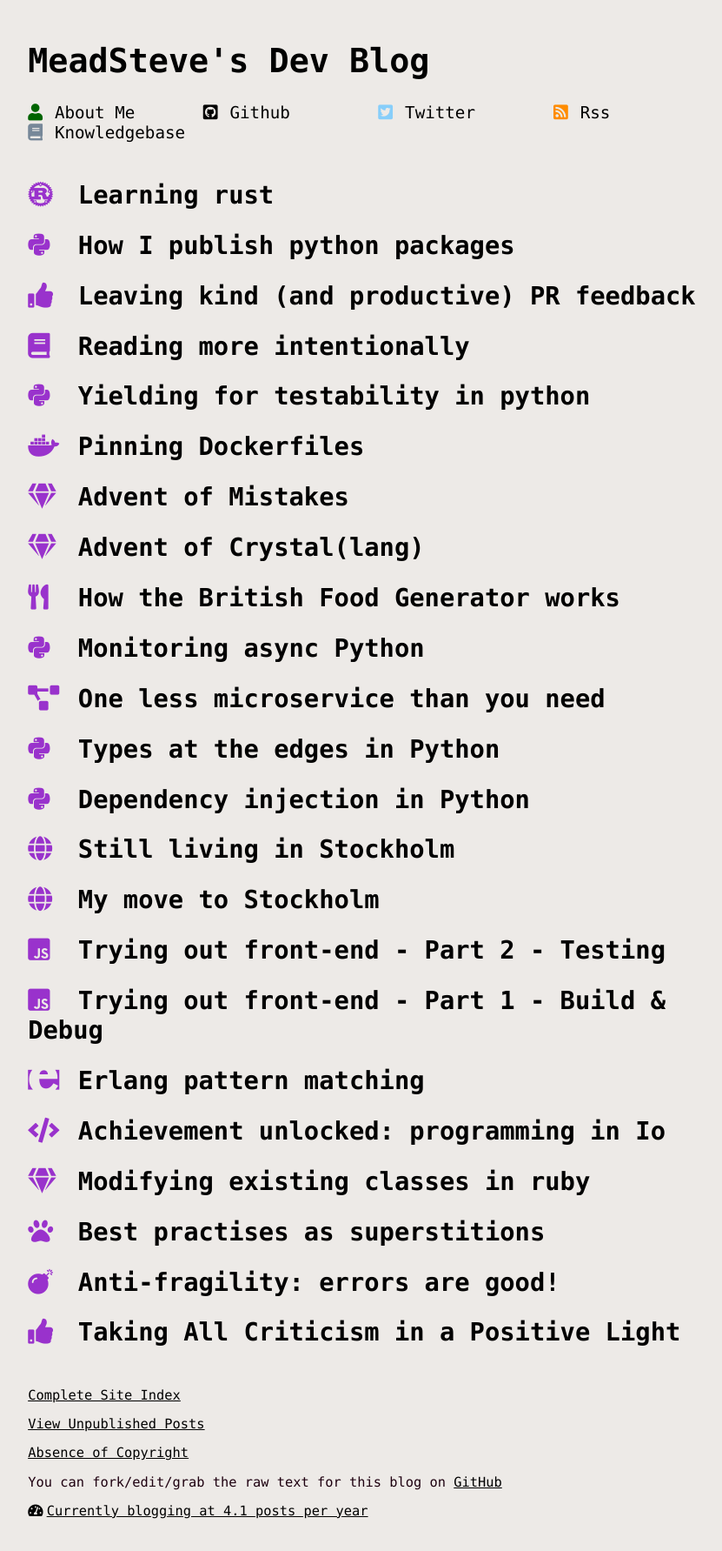
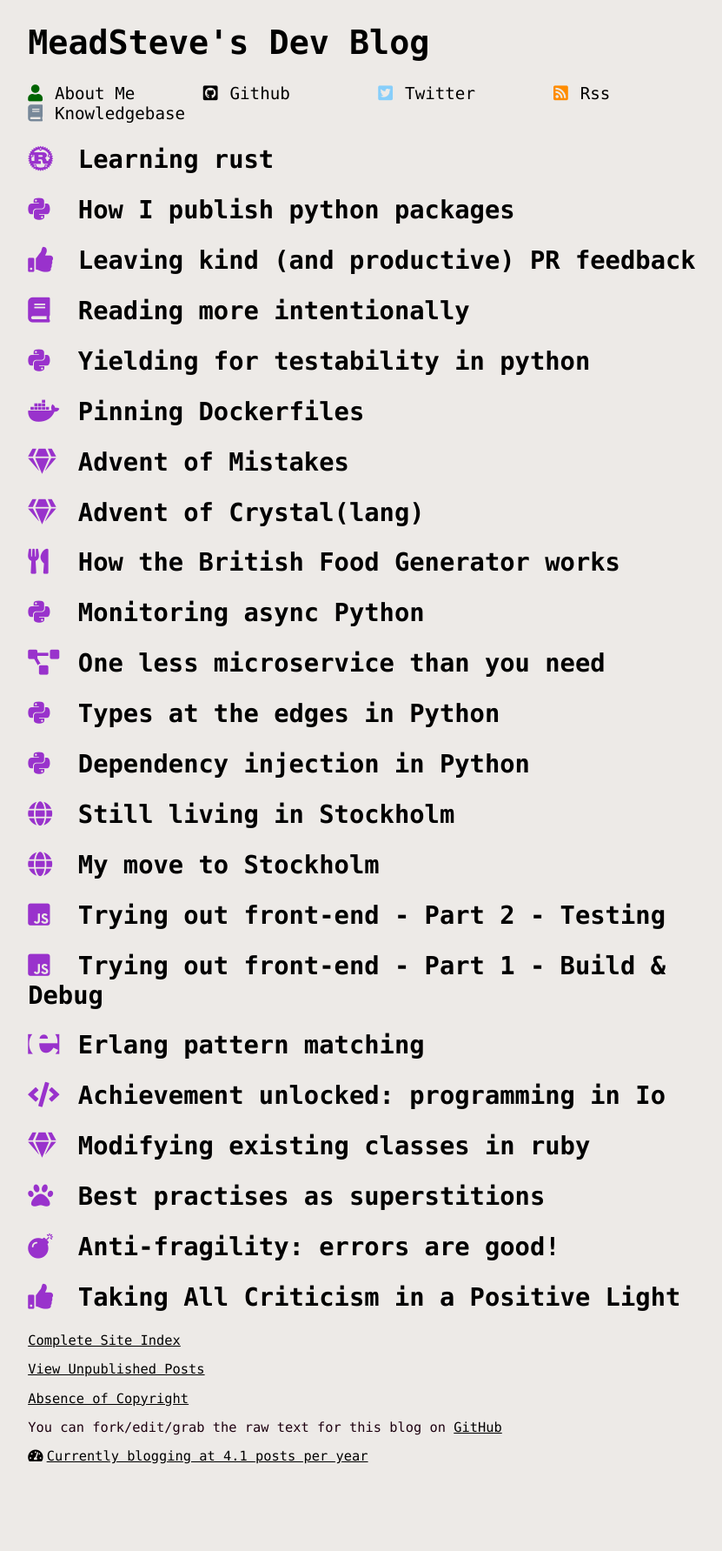
Before and after one commit to meadsteve/meadsteve.github.io, a Jekyll site: the page built from index.html, in a window 1280 px wide. Shown: the whole page at 87% size, without its empty margins (189-1020 px from the left). Built offline with Jekyll 4.4.1, drawn with Linux system fonts in a browser that asks for light colours; the list of posts is cut into pages by our own code; after the commit the page ends 1699 px from its top, so only the background shows below that.

Commit message:
css - remove a little whitespace

```diff
--- a/css/main.css
+++ b/css/main.css
@@ -1,6 +1,5 @@
 html {
   max-width:80ch;
-  padding:2ch;
   margin:auto;
   font-size:1.2em;
   font-family: sans-serif;
@@ -29,12 +28,7 @@ section {
   padding-top: 0.5em;
 }
 
-header {
-  padding-bottom: 1em;
-}
-
 footer {
-  margin-top: 3em;
   font-size: 0.8em;
 }
 
```
